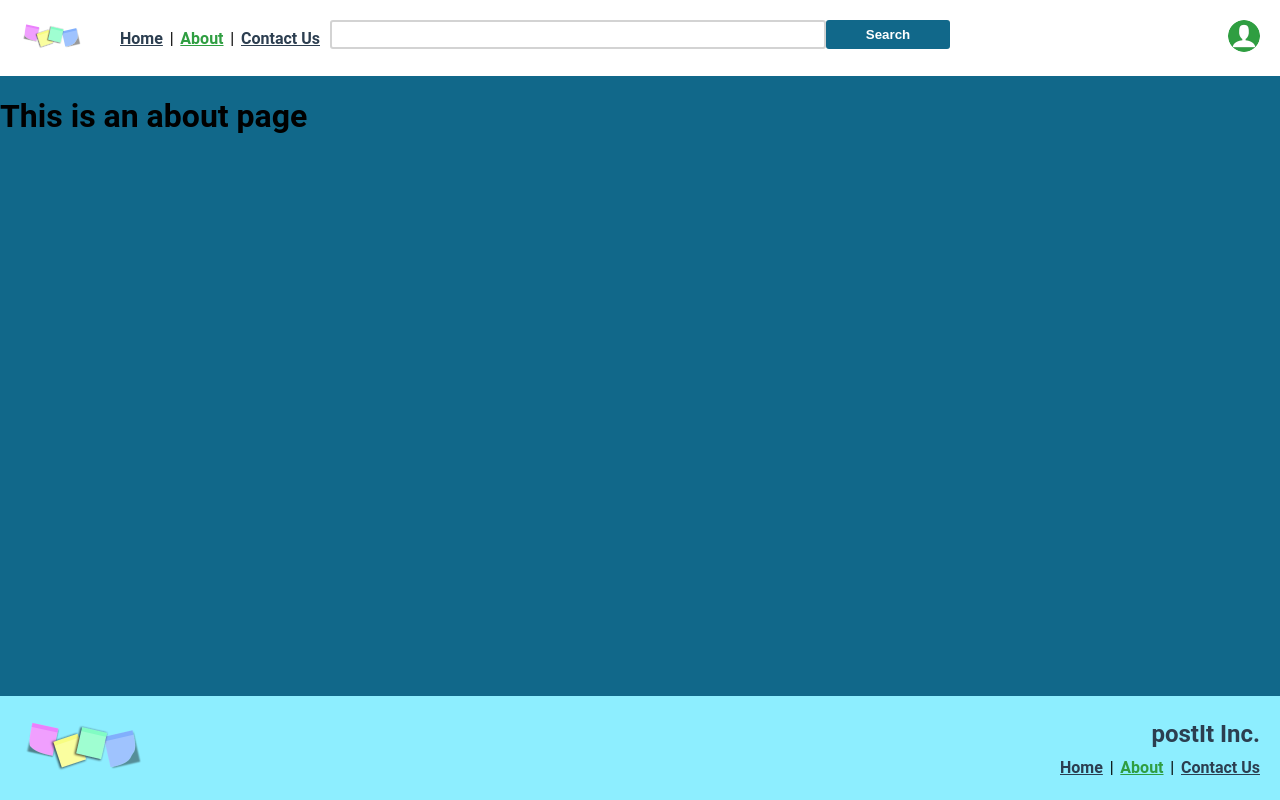
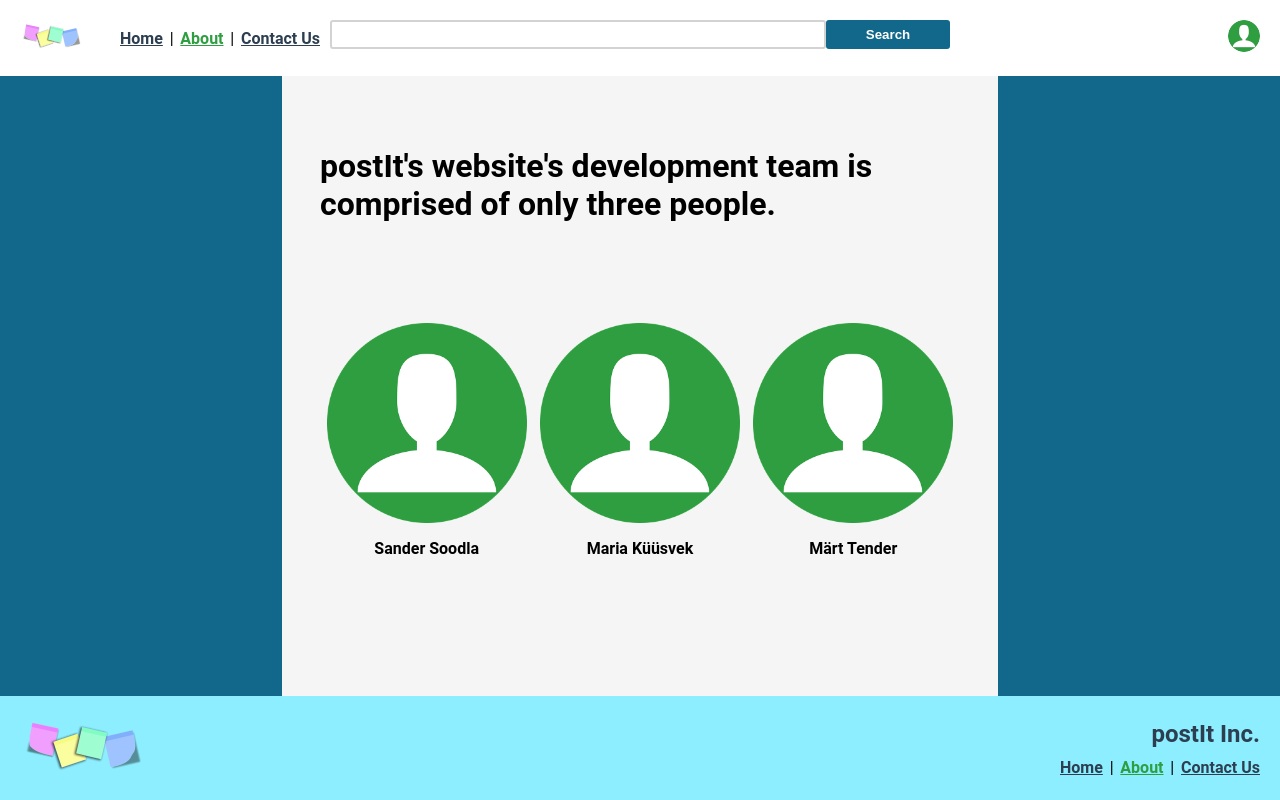
Before and after one commit to MTender/wad_hw_vue, a Vue app: page /about in a window 1280 px wide. Built offline with nearby package versions, Linux system fonts and the light colour scheme.

Commit message:
Create About page

```diff
--- a/src/App.vue
+++ b/src/App.vue
@@ -2,7 +2,9 @@
 	<div id="app">
 		<Header />
 		<div id="main">
-			<router-view />
+			<div class="center-area">
+				<router-view />
+			</div>
 		</div>
 		<Footer />
 	</div>
@@ -47,4 +49,14 @@ body {
 #main {
 	flex-grow: 1;
 }
+
+.center-area {
+    background-color: rgb(245, 245, 245);
+    width: 50%;
+    min-width: 300px;
+    height: 100%;
+    margin: 0 auto;
+    padding: 3%;
+    padding-top: 50px;
+}
 </style>
--- /dev/null
+++ b/src/components/Developer.vue
@@ -0,0 +1,32 @@
+<template>
+	<div class="developer">
+		<img src="../assets/pfp-placeholder-640.png" alt="developer" />
+		<p>{{ name }}</p>
+	</div>
+</template>
+
+<script>
+export default {
+	name: "Developer",
+	props: {
+		name: String,
+	},
+};
+</script>
+
+<style lang="scss">
+.developer {
+	display: flex;
+	justify-content: start;
+	align-items: center;
+	flex-flow: column nowrap;
+
+	img {
+		width: 200px;
+	}
+
+	p {
+		font-weight: bold;
+	}
+}
+</style>
--- a/src/views/About.vue
+++ b/src/views/About.vue
@@ -1,5 +1,41 @@
 <template>
-  <div class="about">
-    <h1>This is an about page</h1>
-  </div>
+	<div class="about">
+		<div>
+			<h1>
+				postIt's website's development team is comprised of only three
+				people.
+			</h1>
+			<ul>
+				<li><Developer name="Sander Soodla" /></li>
+				<li><Developer name="Maria Küüsvek" /></li>
+				<li><Developer name="Märt Tender" /></li>
+			</ul>
+		</div>
+	</div>
 </template>
+
+<script>
+import Developer from "@/components/Developer.vue";
+
+export default {
+	name: "About",
+	components: {
+		Developer,
+	},
+};
+</script>
+
+
+<style scoped lang="scss">
+h1 {
+	margin-bottom: 100px;
+}
+
+ul {
+	list-style: none;
+	display: flex;
+	justify-content: space-around;
+	flex-flow: row wrap;
+	padding: 0;
+}
+</style>
```
Also changed, not shown: src/assets/pfp-placeholder-640.png (added).
